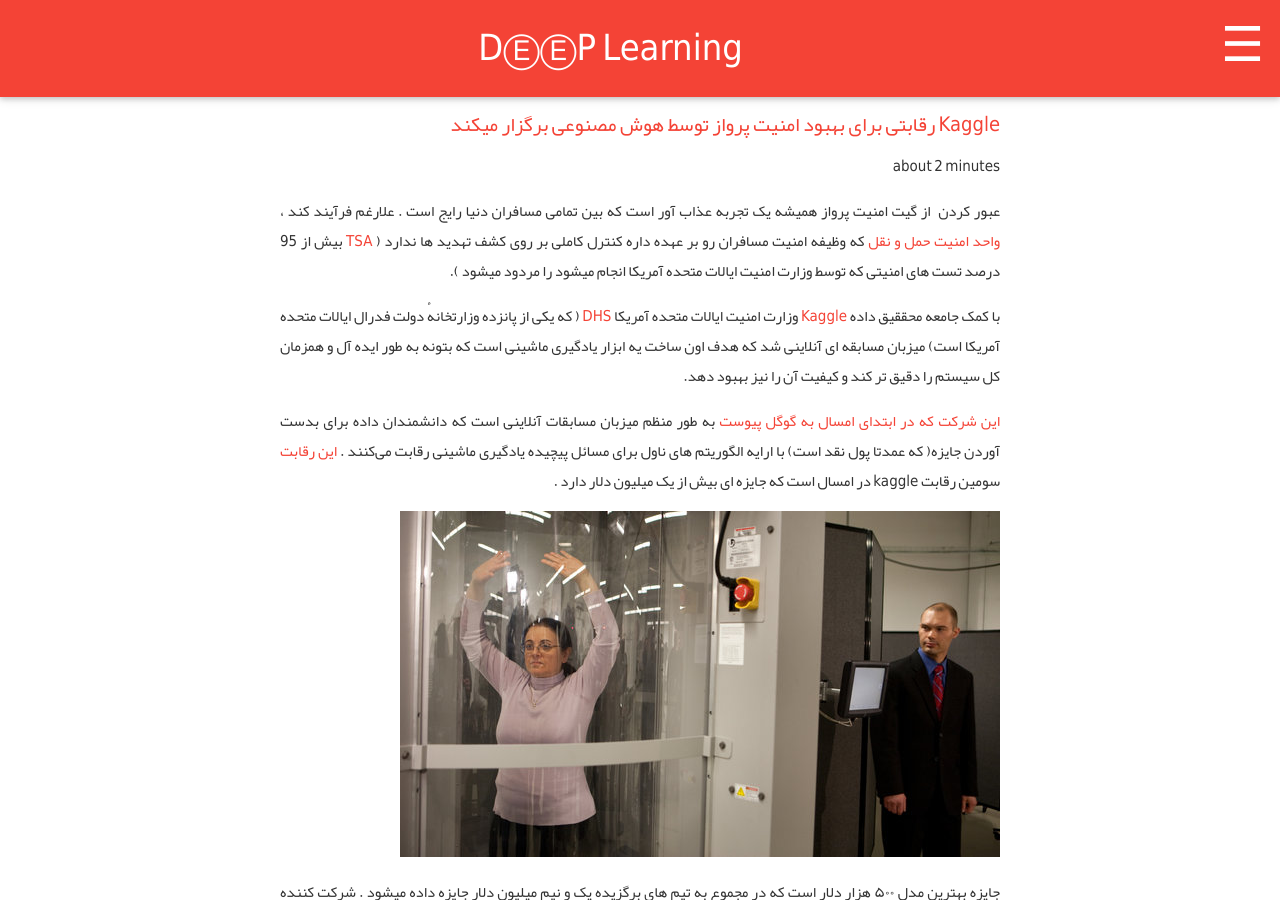
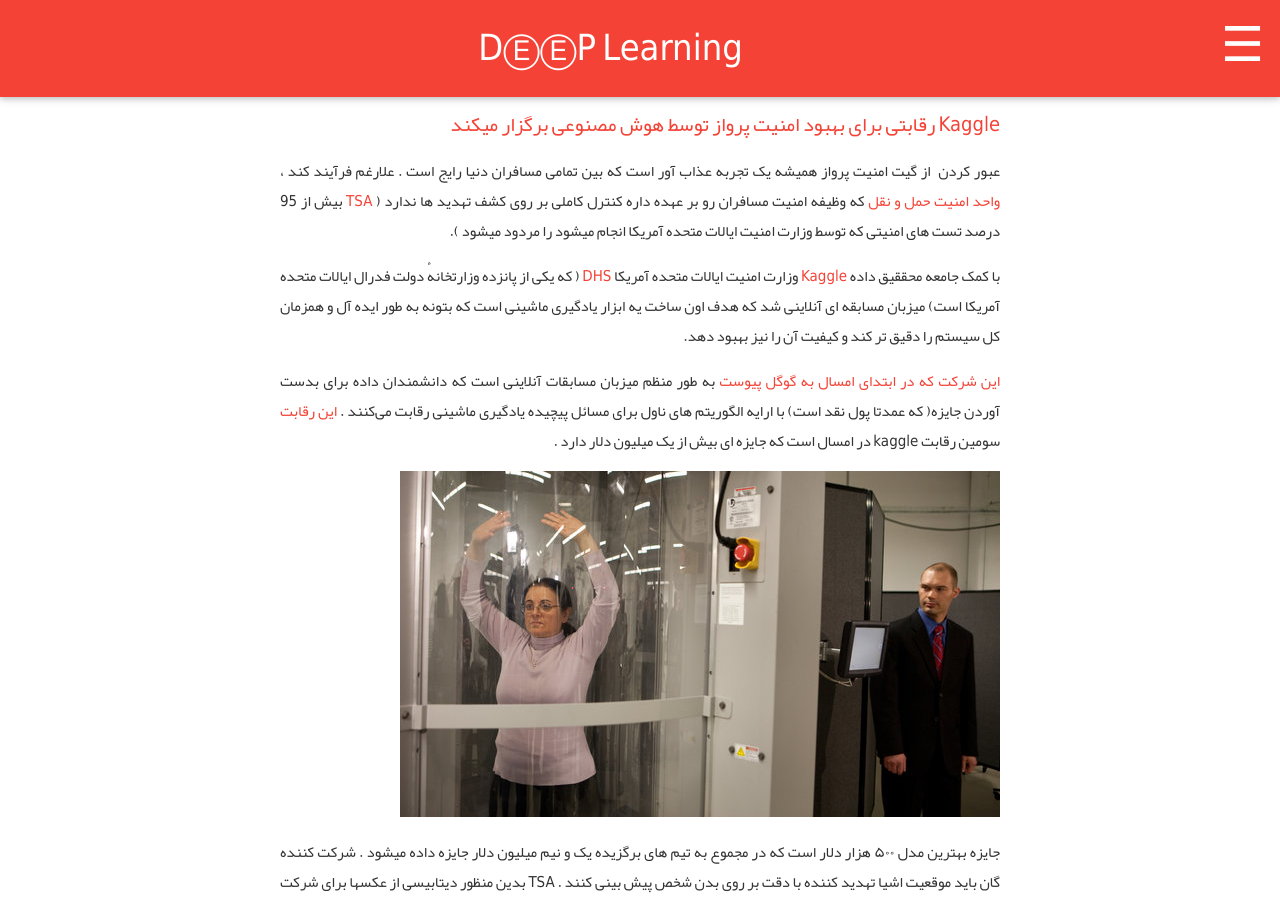
Before and after one commit to AlisterTA/alisterta.github.io, a Jekyll site: the page built from _posts/2017-06-23-Kaggle رقابتی برای بهبود امنیت پرواز توسط هوش مصنوعی برگزار میکند .md, in a window 1280 px wide and 900 px high. Built offline with Jekyll 4.4.1, drawn with Linux system fonts in a browser that asks for light colours; comment, search, counter and statistics services are not loaded.

Commit message:
Update post.html

```diff
--- a/_layouts/post.html
+++ b/_layouts/post.html
@@ -4,7 +4,7 @@
 
 <article class="post">
   <h1>{{ page.title }}</h1>
-<p class="summary">{{ page.content | reading_time }}</p>
+<p class="summary">{{ reading_time }}</p>
 
 
   <div class="entry">
```
